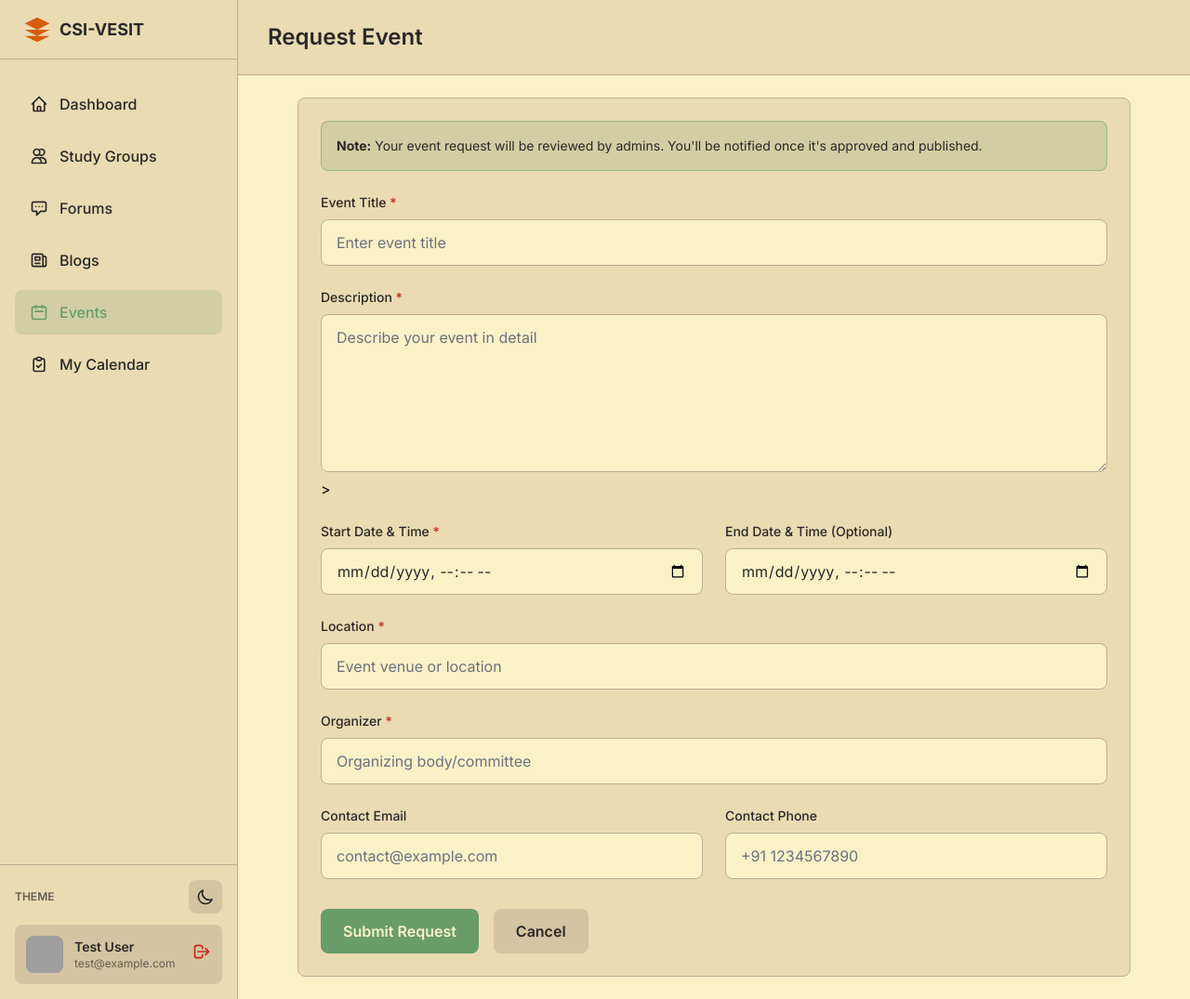
After one commit to CodeFingers809/CodeVESIT, a Laravel app: page /events/create in a window 1280 px wide. The commit adds this page. Shown: the whole page at 93% size. Run offline with Laravel 12, Linux system fonts and the light colour scheme; a user stored in the database is signed in; data comes from the database, SQL or seed files in the repository; style sheets or scripts are compiled from the project's sources; some web fonts are replaced; grey boxes are pictures that could not be loaded.

Commit message:
Fix critical bugs and add missing features
- Created AdminController index method with pending count stats
- Fixed DashboardController calendar method to pass upcomingEvents and completedEvents
- Created blogs/create.blade.php view for blog submission
- Created events/create.blade.php view for event requests
- Added forum post rate limiting (5 posts per day per user)
- Added consistent breadcrumb navigation across all detail pages
- Added error message display support in layout (success was already there)
- Updated forum post validation to require minimum 10 characters

All views now have consistent breadcrumb navigation following the pattern:
Dashboard > Section > Details

```diff
--- /dev/null
+++ b/resources/views/events/create.blade.php
@@ -0,0 +1,132 @@
+<x-app-layout>
+    <x-slot name="header">
+        <h2 class="font-semibold text-2xl text-gruvbox-light-fg0 dark:text-gruvbox-dark-fg0">
+            Request Event
+        </h2>
+    </x-slot>
+
+    <div class="max-w-4xl mx-auto">
+        <div class="p-6 rounded-lg bg-gruvbox-light-bg1 dark:bg-gruvbox-dark-bg1 border border-gruvbox-light-bg3 dark:border-gruvbox-dark-bg3">
+            <div class="mb-6 p-4 rounded-lg bg-gruvbox-light-aqua/20 dark:bg-gruvbox-dark-aqua/20 border border-gruvbox-light-aqua/50 dark:border-gruvbox-dark-aqua/50">
+                <p class="text-sm text-gruvbox-light-fg0 dark:text-gruvbox-dark-fg0">
+                    <strong>Note:</strong> Your event request will be reviewed by admins. You'll be notified once it's approved and published.
+                </p>
+            </div>
+
+            <form action="{{ route('events.store') }}" method="POST">
+                @csrf
+
+                <div class="space-y-6">
+                    <div>
+                        <label for="title" class="block text-sm font-medium text-gruvbox-light-fg0 dark:text-gruvbox-dark-fg0 mb-2">
+                            Event Title <span class="text-gruvbox-light-red dark:text-gruvbox-dark-red">*</span>
+                        </label>
+                        <input type="text" id="title" name="title" required value="{{ old('title') }}"
+                               placeholder="Enter event title"
+                               class="w-full px-4 py-3 rounded-lg bg-gruvbox-light-bg0 dark:bg-gruvbox-dark-bg0 border border-gruvbox-light-bg3 dark:border-gruvbox-dark-bg3 text-gruvbox-light-fg0 dark:text-gruvbox-dark-fg0">
+                        @error('title')
+                            <p class="mt-2 text-sm text-gruvbox-light-red dark:text-gruvbox-dark-red">{{ $message }}</p>
+                        @enderror
+                    </div>
+
+                    <div>
+                        <label for="description" class="block text-sm font-medium text-gruvbox-light-fg0 dark:text-gruvbox-dark-fg0 mb-2">
+                            Description <span class="text-gruvbox-light-red dark:text-gruvbox-dark-red">*</span>
+                        </label>
+                        <textarea id="description" name="description" rows="6" required
+                                  placeholder="Describe your event in detail"
+                                  class="w-full px-4 py-3 rounded-lg bg-gruvbox-light-bg0 dark:bg-gruvbox-dark-bg0 border border-gruvbox-light-bg3 dark:border-gruvbox-dark-bg3 text-gruvbox-light-fg0 dark:text-gruvbox-dark-fg0">{{ old('description') }}</textarea>
+                        @error('description')
+                            <p class="mt-2 text-sm text-gruvbox-light-red dark:text-gruvbox-dark-red">{{ $message }}</p>
+                        @enderror>
+                    </div>
+
+                    <div class="grid grid-cols-1 md:grid-cols-2 gap-6">
+                        <div>
+                            <label for="start_date" class="block text-sm font-medium text-gruvbox-light-fg0 dark:text-gruvbox-dark-fg0 mb-2">
+                                Start Date & Time <span class="text-gruvbox-light-red dark:text-gruvbox-dark-red">*</span>
+                            </label>
+                            <input type="datetime-local" id="start_date" name="start_date" required value="{{ old('start_date') }}"
+                                   class="w-full px-4 py-3 rounded-lg bg-gruvbox-light-bg0 dark:bg-gruvbox-dark-bg0 border border-gruvbox-light-bg3 dark:border-gruvbox-dark-bg3 text-gruvbox-light-fg0 dark:text-gruvbox-dark-fg0">
+                            @error('start_date')
+                                <p class="mt-2 text-sm text-gruvbox-light-red dark:text-gruvbox-dark-red">{{ $message }}</p>
+                            @enderror
+                        </div>
+
+                        <div>
+                            <label for="end_date" class="block text-sm font-medium text-gruvbox-light-fg0 dark:text-gruvbox-dark-fg0 mb-2">
+                                End Date & Time (Optional)
+                            </label>
+                            <input type="datetime-local" id="end_date" name="end_date" value="{{ old('end_date') }}"
+                                   class="w-full px-4 py-3 rounded-lg bg-gruvbox-light-bg0 dark:bg-gruvbox-dark-bg0 border border-gruvbox-light-bg3 dark:border-gruvbox-dark-bg3 text-gruvbox-light-fg0 dark:text-gruvbox-dark-fg0">
+                            @error('end_date')
+                                <p class="mt-2 text-sm text-gruvbox-light-red dark:text-gruvbox-dark-red">{{ $message }}</p>
+                            @enderror
+                        </div>
+                    </div>
+
+                    <div>
+                        <label for="location" class="block text-sm font-medium text-gruvbox-light-fg0 dark:text-gruvbox-dark-fg0 mb-2">
+                            Location <span class="text-gruvbox-light-red dark:text-gruvbox-dark-red">*</span>
+                        </label>
+                        <input type="text" id="location" name="location" required value="{{ old('location') }}"
+                               placeholder="Event venue or location"
+                               class="w-full px-4 py-3 rounded-lg bg-gruvbox-light-bg0 dark:bg-gruvbox-dark-bg0 border border-gruvbox-light-bg3 dark:border-gruvbox-dark-bg3 text-gruvbox-light-fg0 dark:text-gruvbox-dark-fg0">
+                        @error('location')
+                            <p class="mt-2 text-sm text-gruvbox-light-red dark:text-gruvbox-dark-red">{{ $message }}</p>
+                        @enderror
+                    </div>
+
+                    <div>
+                        <label for="organizer" class="block text-sm font-medium text-gruvbox-light-fg0 dark:text-gruvbox-dark-fg0 mb-2">
+                            Organizer <span class="text-gruvbox-light-red dark:text-gruvbox-dark-red">*</span>
+                        </label>
+                        <input type="text" id="organizer" name="organizer" required value="{{ old('organizer') }}"
+                               placeholder="Organizing body/committee"
+                               class="w-full px-4 py-3 rounded-lg bg-gruvbox-light-bg0 dark:bg-gruvbox-dark-bg0 border border-gruvbox-light-bg3 dark:border-gruvbox-dark-bg3 text-gruvbox-light-fg0 dark:text-gruvbox-dark-fg0">
+                        @error('organizer')
+                            <p class="mt-2 text-sm text-gruvbox-light-red dark:text-gruvbox-dark-red">{{ $message }}</p>
+                        @enderror
+                    </div>
+
+                    <div class="grid grid-cols-1 md:grid-cols-2 gap-6">
+                        <div>
+                            <label for="contact_email" class="block text-sm font-medium text-gruvbox-light-fg0 dark:text-gruvbox-dark-fg0 mb-2">
+                                Contact Email
+                            </label>
+                            <input type="email" id="contact_email" name="contact_email" value="{{ old('contact_email') }}"
+                                   placeholder="contact@example.com"
+                                   class="w-full px-4 py-3 rounded-lg bg-gruvbox-light-bg0 dark:bg-gruvbox-dark-bg0 border border-gruvbox-light-bg3 dark:border-gruvbox-dark-bg3 text-gruvbox-light-fg0 dark:text-gruvbox-dark-fg0">
+                            @error('contact_email')
+                                <p class="mt-2 text-sm text-gruvbox-light-red dark:text-gruvbox-dark-red">{{ $message }}</p>
+                            @enderror
+                        </div>
+
+                        <div>
+                            <label for="contact_phone" class="block text-sm font-medium text-gruvbox-light-fg0 dark:text-gruvbox-dark-fg0 mb-2">
+                                Contact Phone
+                            </label>
+                            <input type="text" id="contact_phone" name="contact_phone" value="{{ old('contact_phone') }}"
+                                   placeholder="+91 1234567890"
+                                   class="w-full px-4 py-3 rounded-lg bg-gruvbox-light-bg0 dark:bg-gruvbox-dark-bg0 border border-gruvbox-light-bg3 dark:border-gruvbox-dark-bg3 text-gruvbox-light-fg0 dark:text-gruvbox-dark-fg0">
+                            @error('contact_phone')
+                                <p class="mt-2 text-sm text-gruvbox-light-red dark:text-gruvbox-dark-red">{{ $message }}</p>
+                            @enderror
+                        </div>
+                    </div>
+                </div>
+
+                <div class="flex gap-4 mt-8">
+                    <button type="submit"
+                            class="px-6 py-3 bg-gruvbox-light-aqua dark:bg-gruvbox-dark-aqua text-gruvbox-light-bg0 dark:text-gruvbox-dark-bg0 rounded-lg hover:opacity-90 transition-opacity font-semibold">
+                        Submit Request
+                    </button>
+                    <a href="{{ route('events.index') }}"
+                       class="px-6 py-3 bg-gruvbox-light-bg2 dark:bg-gruvbox-dark-bg2 text-gruvbox-light-fg0 dark:text-gruvbox-dark-fg0 rounded-lg hover:bg-gruvbox-light-bg3 dark:hover:bg-gruvbox-dark-bg3 transition-colors font-semibold">
+                        Cancel
+                    </a>
+                </div>
+            </form>
+        </div>
+    </div>
+</x-app-layout>
--- a/resources/views/layouts/app.blade.php
+++ b/resources/views/layouts/app.blade.php
@@ -154,6 +154,15 @@
                     @if (isset($header))
                         <div class="bg-gruvbox-light-bg1 dark:bg-gruvbox-dark-bg1 border-b border-gruvbox-light-bg3 dark:border-gruvbox-dark-bg3">
                             <div class="max-w-7xl mx-auto py-6 px-4 sm:px-6 lg:px-8">
+                                <!-- Breadcrumbs -->
+                                @if (isset($breadcrumbs))
+                                    <nav class="mb-4">
+                                        <ol class="flex items-center space-x-2 text-sm text-gruvbox-light-fg3 dark:text-gruvbox-dark-fg3">
+                                            {{ $breadcrumbs }}
+                                        </ol>
+                                    </nav>
+                                @endif
+
                                 {{ $header }}
                             </div>
                         </div>
@@ -165,6 +174,13 @@
                             @if (session('success'))
                                 <div class="mb-4 p-4 rounded-lg bg-gruvbox-light-green/20 dark:bg-gruvbox-dark-green/20 border border-gruvbox-light-green dark:border-gruvbox-dark-green">
                                     <p class="text-gruvbox-light-green dark:text-gruvbox-dark-green font-medium">{{ session('success') }}</p>
+                                </div>
+                            @endif
+
+                            <!-- Error Message -->
+                            @if (session('error'))
+                                <div class="mb-4 p-4 rounded-lg bg-gruvbox-light-red/20 dark:bg-gruvbox-dark-red/20 border border-gruvbox-light-red dark:border-gruvbox-dark-red">
+                                    <p class="text-gruvbox-light-red dark:text-gruvbox-dark-red font-medium">{{ session('error') }}</p>
                                 </div>
                             @endif
 
```
Also changed, not shown: app/Http/Controllers/AdminController.php (+21 -1 lines), app/Http/Controllers/DashboardController.php (+12 -2 lines), app/Http/Controllers/ForumController.php (+10 -1 lines), resources/views/blogs/create.blade.php (added, +73 -0 lines), resources/views/blogs/show.blade.php (+9 -1 lines), resources/views/events/show.blade.php (+8 -0 lines), resources/views/forums/post.blade.php (+13 -9 lines), resources/views/study-groups/show.blade.php (+8 -0 lines).
